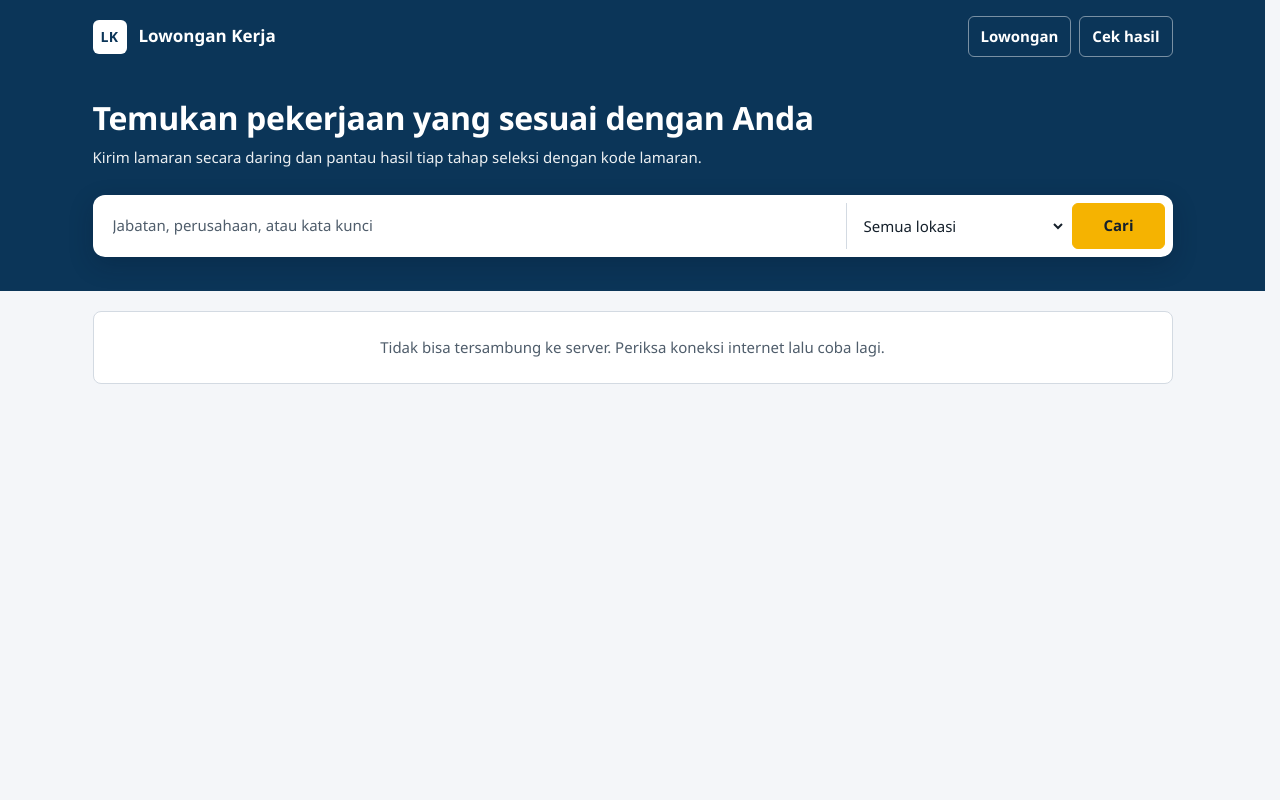
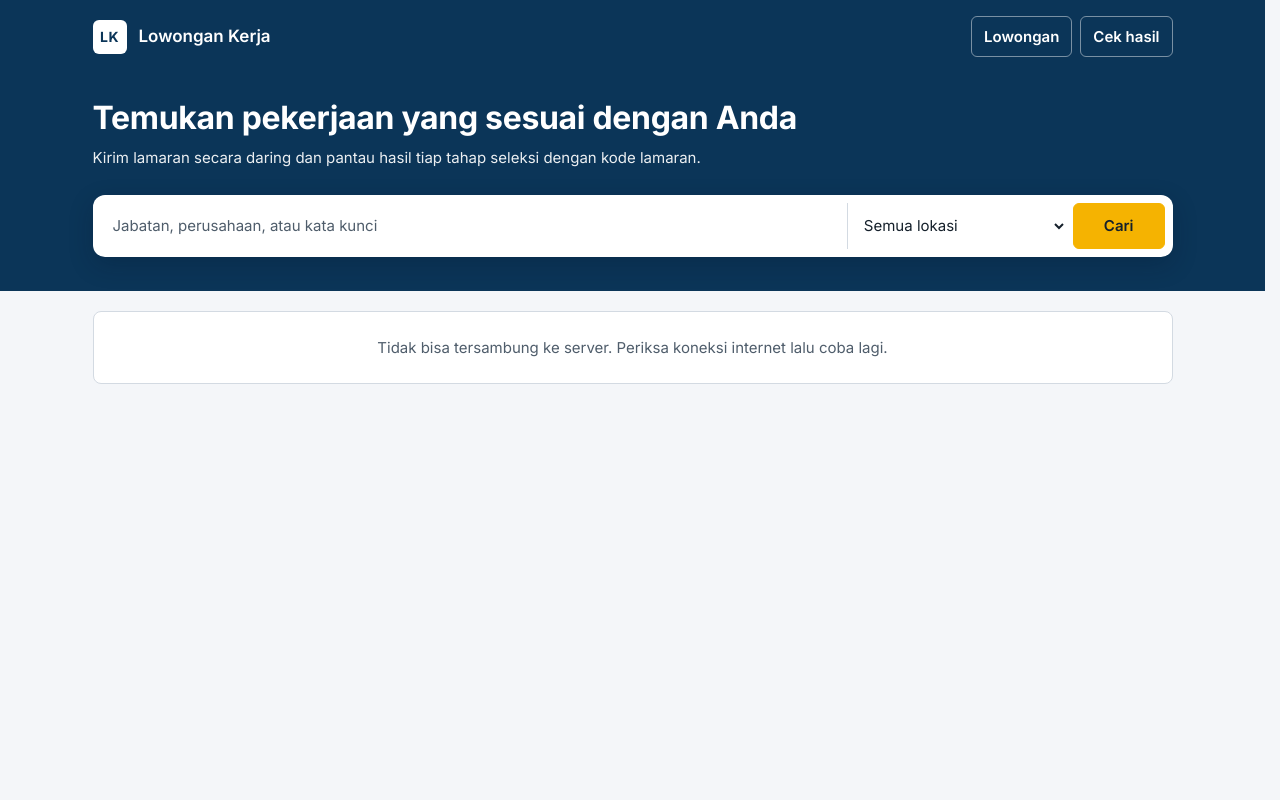
Before and after one commit to webpenelitian-cpu/aplikasi-lowongan-kerja-iw, a plain HTML site: page index.html in a window 1280 px wide. Shown: the top 800 px of the page. Drawn offline with Linux system fonts and the light colour scheme.

Commit message:
Font Inter swa-host untuk portal pelamar saja
Co-Authored-By: Claude Opus 5.5 <noreply@anthropic.com>

```diff
--- a/style.css
+++ b/style.css
@@ -458,6 +458,14 @@ input[aria-invalid=true] { border-color: var(--no); }
 }
 /* Tautan kembali dengan penanda arah (GOV.UK Design System: back link) */
 .back::before { content: ""; display: inline-block; width: 7px; height: 7px; margin-right: 8px; border: solid currentColor; border-width: 0 0 2px 2px; transform: rotate(45deg); vertical-align: 1px; }
+/* Font Inter (rsms/inter, SIL OFL 1.1, lihat fonts/OFL.txt): disimpan sendiri tanpa CDN, hanya untuk layar portal pelamar.
+   Halaman HR tetap memakai font sistem karena Inter terukur memperlambat tampilnya isi HR (+6,9% LCP).
+   Tanpa preload: preload terbukti memperlambat judul portal. 'Inter Fallback' = Arial bermetrik Inter agar tidak bergeser saat font tiba. */
+@font-face { font-family: 'Inter Variable'; font-style: normal; font-display: swap; font-weight: 100 900; src: url(fonts/inter-latin-ext-wght-normal.woff2) format('woff2-variations'); unicode-range: U+0100-02BA,U+02BD-02C5,U+02C7-02CC,U+02CE-02D7,U+02DD-02FF,U+0304,U+0308,U+0329,U+1D00-1DBF,U+1E00-1E9F,U+1EF2-1EFF,U+2020,U+20A0-20AB,U+20AD-20C0,U+2113,U+2C60-2C7F,U+A720-A7FF; }
+@font-face { font-family: 'Inter Variable'; font-style: normal; font-display: swap; font-weight: 100 900; src: url(fonts/inter-latin-wght-normal.woff2) format('woff2-variations'); unicode-range: U+0000-00FF,U+0131,U+0152-0153,U+02BB-02BC,U+02C6,U+02DA,U+02DC,U+0304,U+0308,U+0329,U+2000-206F,U+20AC,U+2122,U+2191,U+2193,U+2212,U+2215,U+FEFF,U+FFFD; }
+@font-face { font-family: 'Inter Fallback'; src: local('Arial'); font-weight: 100 500; size-adjust: 105%; ascent-override: 92.26%; descent-override: 22.97%; line-gap-override: 0%; }
+@font-face { font-family: 'Inter Fallback'; src: local('Arial Bold'); font-weight: 600 900; size-adjust: 102%; ascent-override: 94.98%; descent-override: 23.65%; line-gap-override: 0%; }
+@media screen { body.situs { font-family: 'Inter Variable', 'Inter Fallback', system-ui, -apple-system, 'Segoe UI', Roboto, Arial, sans-serif; } }
 @media print {
   body { background: #fff; color: #000; }
   /* Ukuran cetak dikunci ke nilai sebelum token layar, agar hasil cetak/PDF identik. */
--- a/sw.js
+++ b/sw.js
@@ -1,7 +1,7 @@
 // Service worker: menyimpan tampilan aplikasi agar tetap terbuka saat internet putus.
 // Data pelamar tidak pernah disimpan di sini; permintaan ke Firebase selalu langsung ke server.
 const CACHE = 'lowongan-kerja-v1';
-const INTI = ['./', 'index.html', 'hr.html', 'style.css', 'app.js', 'portal.js', 'baca-cv.js', 'cloud.js', 'firebase-config.js', 'rekrutmen.js', 'screening.js', 'templat-lowongan.js', 'manifest.webmanifest', 'ikon-192.png', 'ikon-512.png'];
+const INTI = ['./', 'index.html', 'hr.html', 'style.css', 'app.js', 'portal.js', 'baca-cv.js', 'cloud.js', 'firebase-config.js', 'rekrutmen.js', 'screening.js', 'templat-lowongan.js', 'manifest.webmanifest', 'ikon-192.png', 'ikon-512.png', 'fonts/inter-latin-wght-normal.woff2'];
 const SDK = 'https://www.gstatic.com/firebasejs/10.12.2/';
 const LUAR = [
   'https://cdnjs.cloudflare.com/ajax/libs/pdf.js/3.11.174/pdf.min.js',
```
Also changed, not shown: fonts/OFL.txt (added), fonts/inter-latin-ext-wght-normal.woff2 (added), fonts/inter-latin-wght-normal.woff2 (added).
